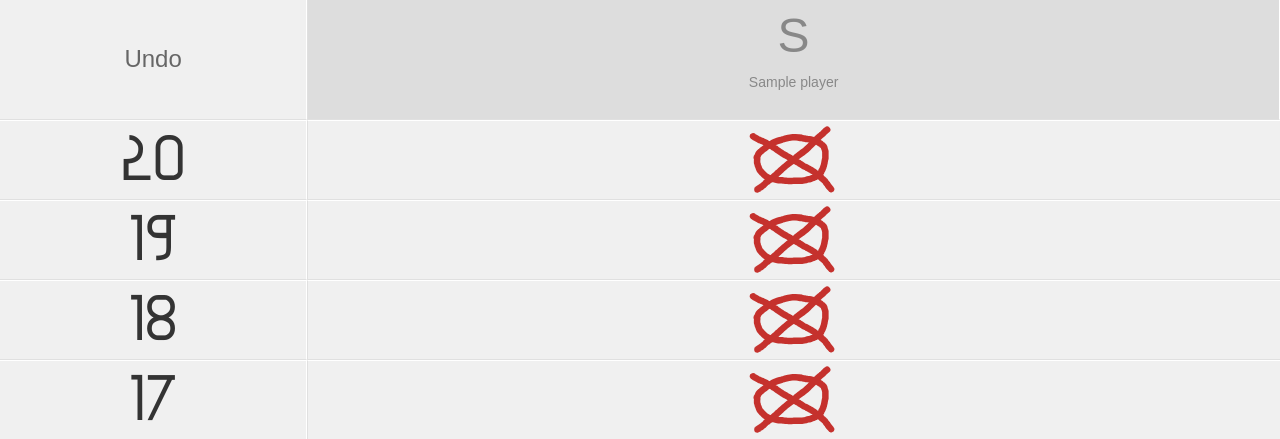
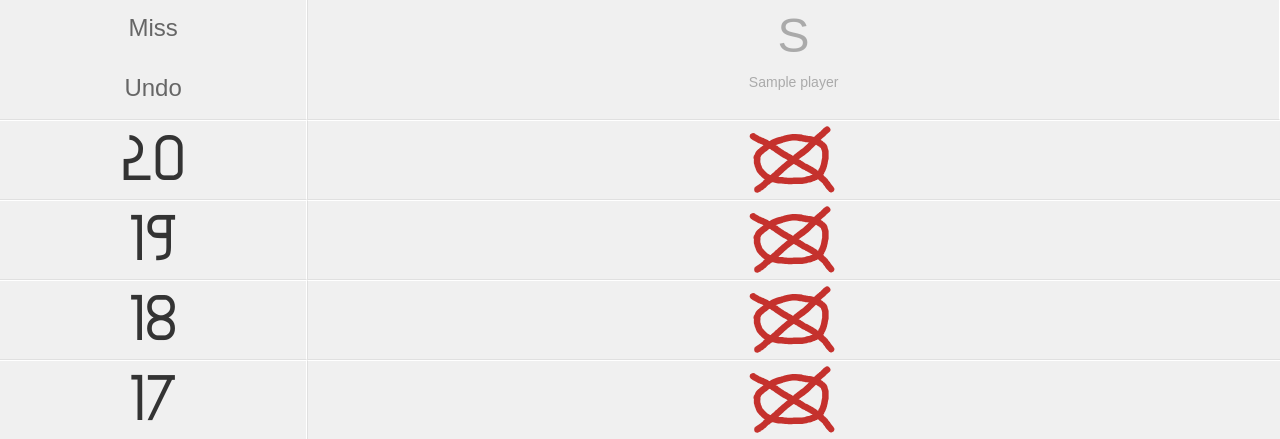
Before and after one commit to enkeistar/darts, a Flask app: template darts/templates/games/board.html in a window 1280 px wide. Shown: the top 439 px of the page. Run offline with Flask 2, Linux system fonts and the light colour scheme; the template is opened without the code that fills it: most values are stand-ins (such as "Sample title", 1, 10 or a date in 2020); some libraries are stand-ins or nearby versions.

Commit message:
Keep track of turns. Undo based on marks.

```diff
--- a/darts/entities/game.py
+++ b/darts/entities/game.py
@@ -13,6 +13,7 @@ class Game(Base):
 	game = Column(Integer)
 	round = Column(Integer)
 	ready = Column(Integer)
+	turn = Column(Integer)
 	createdAt = Column(DateTime)
 
 	def __init__(self, players, game, round, ready, createdAt):
--- a/darts/static/javascripts/score-board.js
+++ b/darts/static/javascripts/score-board.js
@@ -17,9 +17,6 @@ $(function(){
 	var turnTimeout;
 	var turnDelay = 5000;
 
-	setActivePlayer();
-	setPlayerForGame();
-
 	$(".game-option.new-game").on("click", function(){
 		newGameModal.show();
 	});
@@ -30,11 +27,11 @@ $(function(){
 		newGameModal.hide();
 	});
 
-	$(".game-option.undo").on("click", function(){
+	$(".game-option .undo").on("click", function(){
+		window.location = "/games/" + gameId + "/undo/";
+	});
 
-		console.log("UNDO");
-
-	});
+	$(".game-option .miss").on("click", nextTurn);
 
 	$(".awarded").on("click", function(){
 
@@ -82,8 +79,7 @@ $(function(){
 		}
 
 		clearTimeout(turnTimeout);
-		turnTimeout = setTimeout(nextPlayer, turnDelay);
-
+		turnTimeout = setTimeout(nextTurn, turnDelay);
 
 	});
 
@@ -106,7 +102,11 @@ $(function(){
 		$(".players").eq(turnTeam).find(".player").eq(turnPlayer).addClass("active");
 	}
 
-	function nextPlayer(){
+	function getActivePlayer(){
+		return parseInt($(".players").find(".active").data("playerid"));
+	}
+
+	function nextTurn(){
 		if(numPlayers == 4 && turnTeam == 1){
 			turnPlayer = turnPlayer == 1 ? 0 : 1;
 		}
@@ -115,18 +115,22 @@ $(function(){
 
 		setActivePlayer();
 
+		var playerId = getActivePlayer();
+
+		$.post("/games/" + gameId + "/players/" + playerId + "/turn/");
+
 		if(turnTeam == 0 && turnPlayer == 0){
 			round++;
 		}
 	}
 
 	function setPlayerForGame(){
-		if(game > 1){
+		/*if(game > 1){
 			nextPlayer();
 			if(game > 2){
 				nextPlayer();
 			}
-		}
+		}*/
 	}
 
 });
--- a/darts/static/stylesheets/score-board.css
+++ b/darts/static/stylesheets/score-board.css
@@ -36,6 +36,12 @@ header {
 .game-option.new-game {
 	border-top: solid 1px #fff;
 	border-bottom: solid 1px #e0e0e0;
+}
+
+.game-option .miss,
+.game-option .undo {
+	height: 50%;
+	line-height: 7vh;
 }
 
 .target:active,
--- a/darts/templates/games/board.html
+++ b/darts/templates/games/board.html
@@ -13,7 +13,10 @@
 
 		<div class="teams">
 
-			<div class="game-option target undo">Undo</div>
+			<div class="game-option">
+				<div class="target miss">Miss</div>
+				<div class="target undo">Undo</div>
+			</div>
 
 			{% set teamOrder = 0 %}
 			{% for team in game["teams"] %}
@@ -25,7 +28,7 @@
 							{% set playerOrder = 0 %}
 							{% for player in team["players"] %}
 
-								<div class="player" data-playerid="{{ player.id }}" data-teamid="{{ team.id }}" data-order="{{ playerOrder }}">
+								<div class="player {% if player.id == game.turn %}active{% endif %}" data-playerid="{{ player.id }}" data-teamid="{{ team.id }}" data-order="{{ playerOrder }}">
 									<div class="initial">{{ player.name[:1] }}</div>
 									<div class="name">{{ player.name }}</div>
 								</div>
@@ -94,6 +97,7 @@
 	<input type="hidden" name="game" value="{{ game.game }}" />
 	<input type="hidden" name="round" value="{{ game.round }}" />
 	<input type="hidden" name="players" value="{{ game.players }}" />
+	<input type="hidden" name="turn" value="{{ game.turn }}" />
 
 	<div class="modal-box modal-next-round">
 		<h1>{message}</h1>
--- a/darts/templates/games/index.html
+++ b/darts/templates/games/index.html
@@ -15,12 +15,15 @@
 
 		<div class="game-container">
 
+			{% set num = games|length %}
+
 			{% for game in games %}
 
 				<a class="game" href="/games/{{ game["id"] }}/">
 
 					<span class="game-item name">
-						Game: {{ game["id"] }}
+						Game: {{ num }}
+						{% set num = num - 1 %}
 					</span>
 
 					<span class="game-item date">
```
Also changed, not shown: darts/controllers/games.py (+16 -10 lines).
